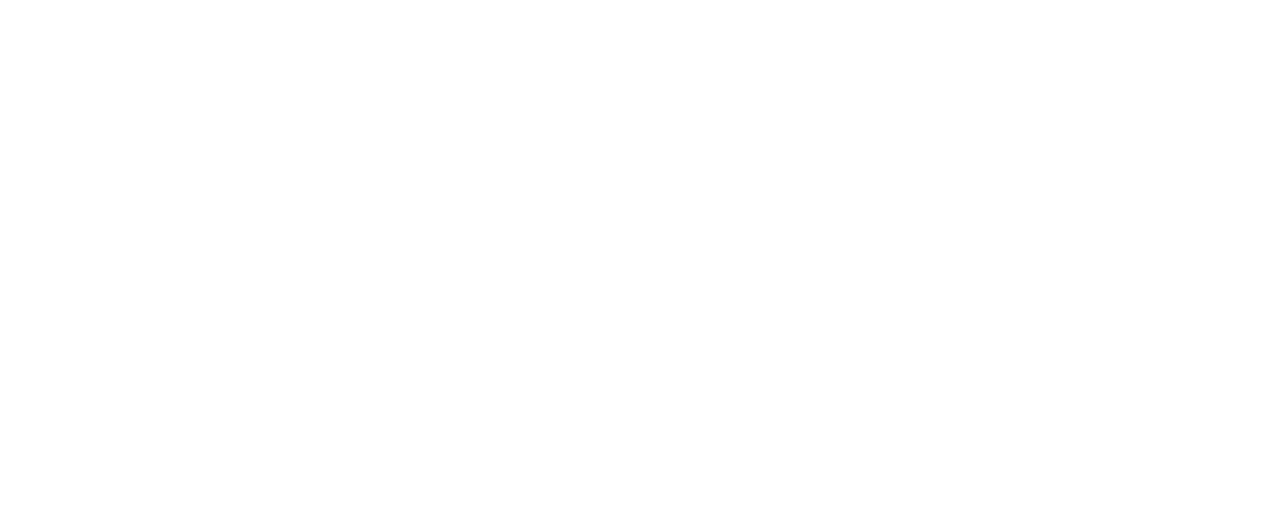
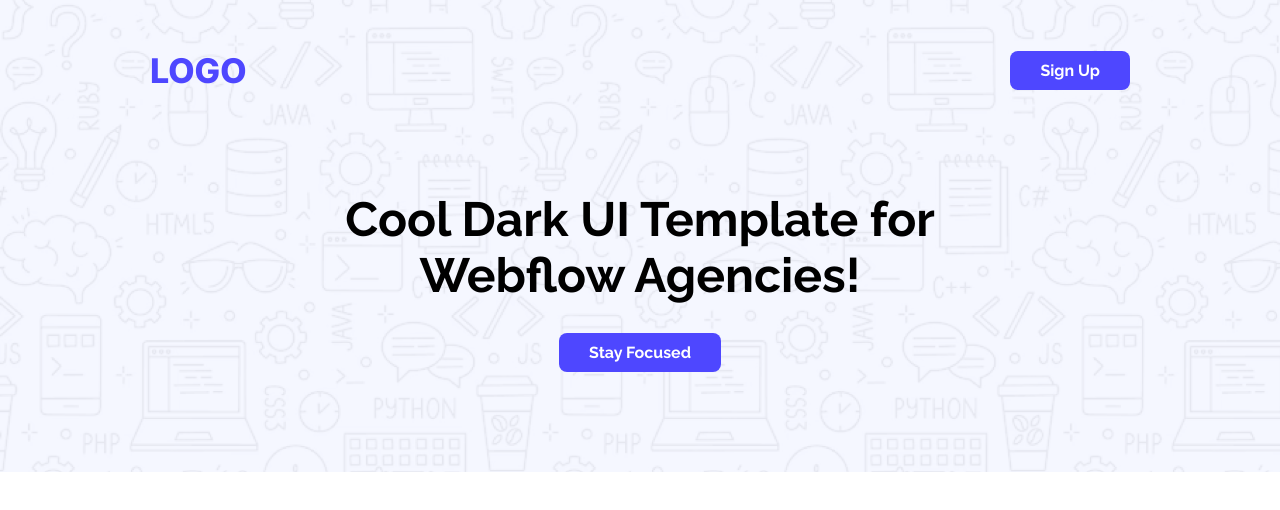
Before and after one commit to Giasuddin13/Ph-B12-Assignment-01, a plain HTML site: page index.html in a window 1280 px wide. Drawn offline with Linux system fonts and the light colour scheme.

Commit message:
Header area complete

```diff
--- /dev/null
+++ b/css/style.css
@@ -0,0 +1,56 @@
+*{
+  margin: 0;
+  padding: 0;
+}
+.inter-normal {
+  font-family: "Inter", sans-serif;
+  font-optical-sizing: auto;
+  font-style: normal;
+}
+
+.raleway-normal {
+  font-family: "Raleway", sans-serif;
+  font-optical-sizing: auto;
+  font-style: normal;
+}
+/* header area start */
+.header-area{
+  background-image: url("../Assets/Hero-bg.png");
+  background-size: contain;
+  padding-bottom: 100px;
+  display: block;
+  overflow: hidden;
+}
+
+/* nav style */
+nav{
+  display: flex;
+  align-items: center;
+  justify-content: space-between;
+  margin: 50px 150px;
+}
+.logo{
+  font-size: 34px;
+  font-weight: 800;
+  color: #4E47FF;
+}
+.btn-primary{
+  background: #4E47FF;
+  color: white;
+  padding: 10px 30px;
+  border-radius: 8px;
+  border: none;
+  font-weight: bold;
+  font-size: 16px;
+}
+.banner{
+ text-align: center;
+ margin-top: 100px;
+}
+.banner-content{
+  font-weight: bold;
+  font-size: 24px;
+}
+.banner a button{
+  margin-top: 30px;
+}
--- a/index.html
+++ b/index.html
@@ -4,8 +4,40 @@
     <meta charset="UTF-8">
     <meta name="viewport" content="width=device-width, initial-scale=1.0">
     <title>B12 Assignment-01</title>
+    <link rel="preconnect" href="https://fonts.googleapis.com">
+    <link rel="preconnect" href="https://fonts.gstatic.com" crossorigin>
+    <link href="https://fonts.googleapis.com/css2?family=Inter:ital,opsz,wght@0,14..32,100..900;1,14..32,100..900&family=Raleway:ital,wght@0,100..900;1,100..900&display=swap" rel="stylesheet">
+
+    <link rel="stylesheet" href="css/style.css">
 </head>
-<body>
+<body >
+    <!-- header area start -->
+    <header class="raleway-normal header-area">
+        <nav>
+            <h1 class="logo inter-normal">LOGO</h1>
+            <a href="#"><button class="btn-primary raleway-normal">Sign Up</button></a>
+        </nav>
+        <div class="banner">
+            <div class="banner-content">
+                <h1>Cool Dark UI Template for <br> Webflow Agencies!</h1>
+            </div>
+            <a href=""><button class="btn-primary raleway-normal">Stay Focused</button></a>
+
+        </div>
+    </header>
+    <!-- header area end -->
+
+    <!-- main area start -->
+    <main>
+
+    </main>
+    <!-- main area end -->
+
+    <!-- footer area start -->
+    <footer>
+
+    </footer>
+    <!-- footer area end -->
 
 </body>
 </html>
```
Also changed, not shown: style.css (deleted).
